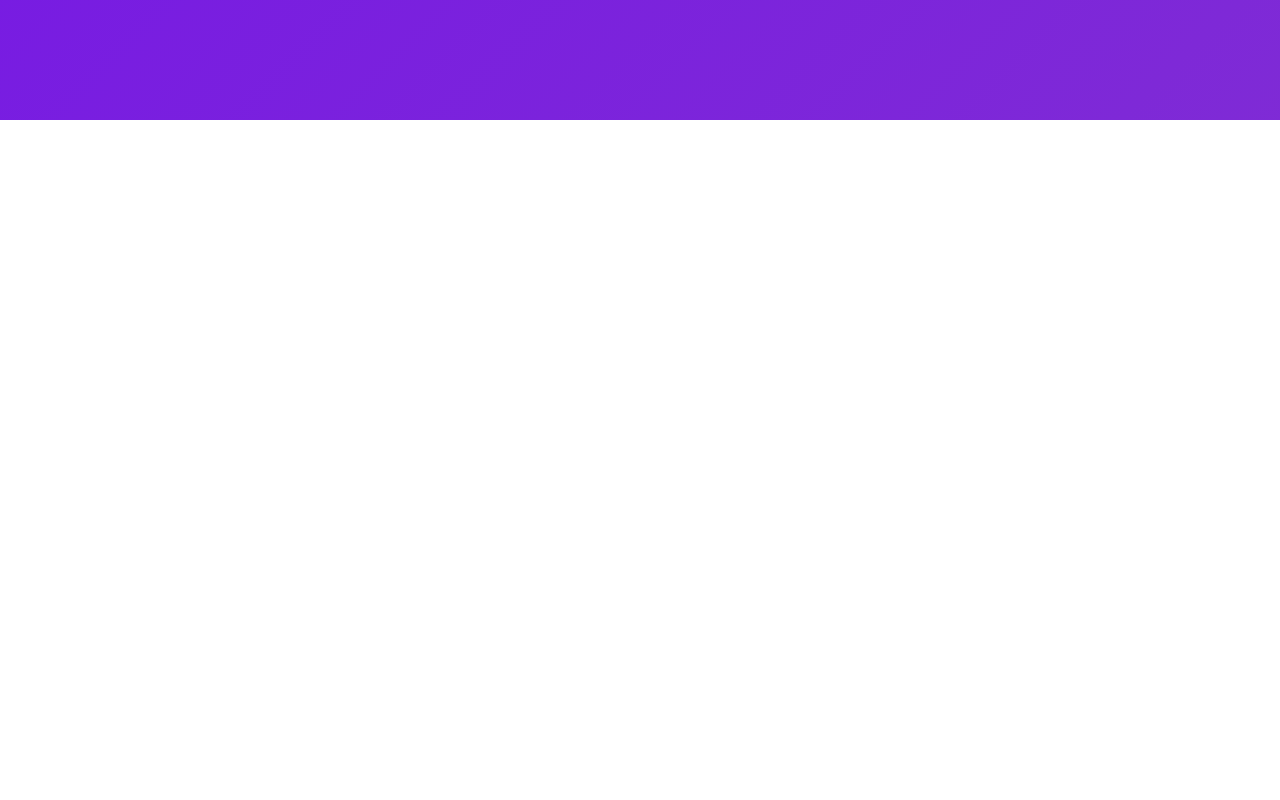
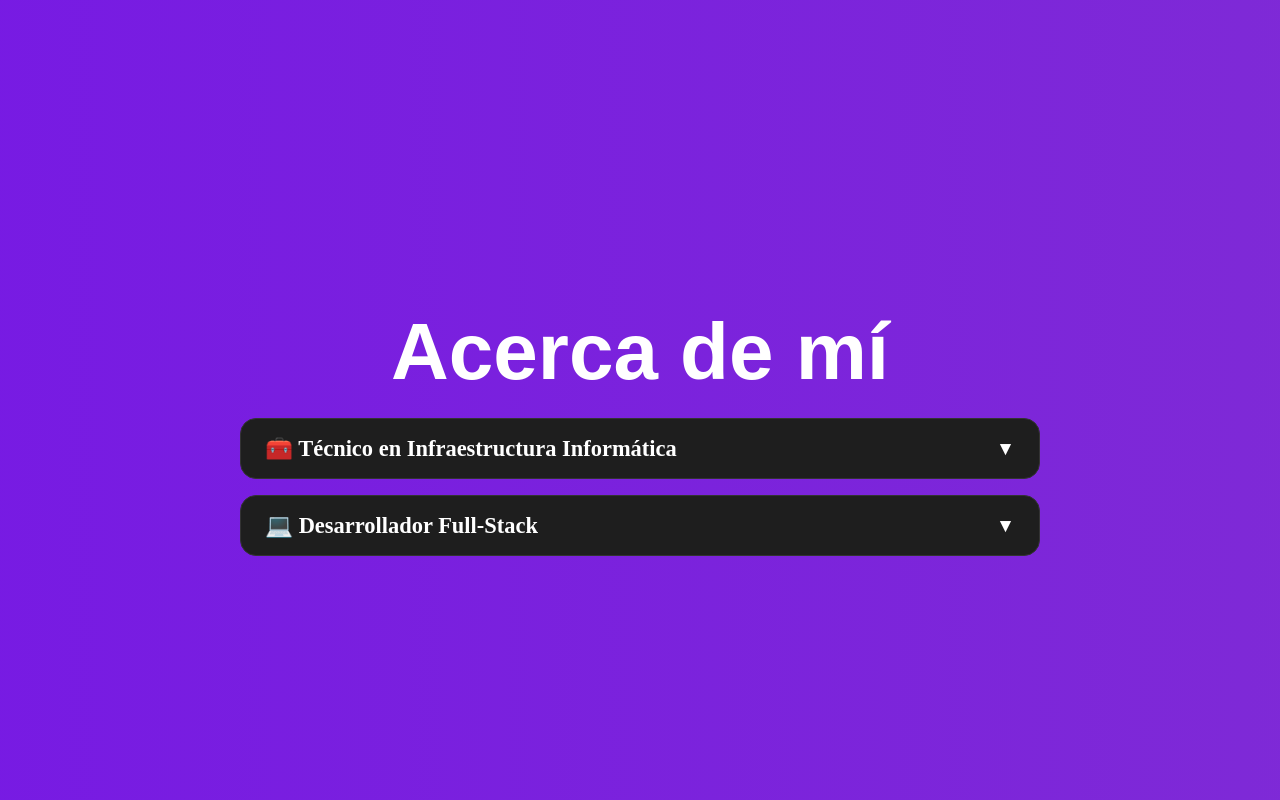
Before and after one commit to Santiago-Gauna/Mi-Portafolio, a React (Vite) app: page / in a window 1280 px wide. Shown: the part 1600-2400 px from the top of the page. Before the commit the page ends 1720 px from the top, so only its background shows below. Built offline with nearby package versions, Linux system fonts and the light colour scheme.

Commit message:
Acerca de mi

```diff
--- a/src/App.jsx
+++ b/src/App.jsx
@@ -8,6 +8,7 @@ import { DiNodejs } from "react-icons/di";
 import { FaCss3Alt } from "react-icons/fa";
 import { DiMongodb } from "react-icons/di";
 import { FaDatabase } from "react-icons/fa";
+import { Link } from "react-scroll";
 
 function App() {
   const [active, setActive] = useState(null);
@@ -59,7 +60,9 @@ function App() {
         <Icon />
       </div>
       <div className={classes.secundario}>
-        <h2 className={classes.h2pri} id='Experiencia'>Experiencia</h2>
+        <h2 className={classes.h2pri} id="Experiencia">
+          Experiencia
+        </h2>
         <div className={classes.techcontainer}>
           <div className={classes.techicons}>
             {techs.map((t) => (
@@ -80,6 +83,87 @@ function App() {
           )}
         </div>
       </div>
+      <Link id="about" className={classes.aboutSection}>
+        <h2 className={classes.h2pri}>Acerca de mí</h2>
+
+        <div className={classes.aboutContainer}>
+          <div
+            className={`${classes.aboutCard} ${
+              active === "infra" ? classes.activeCard : ""
+            }`}
+            onClick={() => setActive(active === "infra" ? null : "infra")}
+          >
+            <div className={classes.aboutHeader}>
+              <h3>🧰 Técnico en Infraestructura Informática</h3>
+              <span>{active === "infra" ? "▲" : "▼"}</span>
+            </div>
+
+            {active === "infra" && (
+              <div className={classes.aboutContent}>
+                <p>
+                  Soy técnico en infraestructura informática con 2 años de
+                  experiencia en el sector. Mi trayectoria profesional abarca
+                  una amplia gama de habilidades técnicas y un fuerte enfoque en
+                  la solución de problemas.
+                </p>
+                <ul>
+                  <li>Administración y configuración de sistemas de CCTV.</li>
+                  <li>Configuración de switches y puntos de acceso (AP).</li>
+                  <li>
+                    Gestión de firewalls Fortinet y administración de Tenant.
+                  </li>
+                  <li>Soporte técnico helpdesk.</li>
+                </ul>
+                <p>
+                  También tengo experiencia como{" "}
+                  <b>Técnico en Hardware (3 meses)</b>, realizando mantenimiento
+                  y reparación de equipos informáticos.
+                </p>
+                <p>
+                  <b>Habilidades:</b> Redes, seguridad, SQL Server, Veeam,
+                  vCenter y VMware.
+                </p>
+              </div>
+            )}
+          </div>
+          <div
+            className={`${classes.aboutCard} ${
+              active === "dev" ? classes.activeCard : ""
+            }`}
+            onClick={() => setActive(active === "dev" ? null : "dev")}
+          >
+            <div className={classes.aboutHeader}>
+              <h3>💻 Desarrollador Full-Stack</h3>
+              <span>{active === "dev" ? "▲" : "▼"}</span>
+            </div>
+
+            {active === "dev" && (
+              <div className={classes.aboutContent}>
+                <p>
+                  Actualmente me estoy formando como{" "}
+                  <b>Desarrollador Full-Stack</b> en BIOS, con sólidos
+                  conocimientos en el desarrollo de aplicaciones web modernas.
+                </p>
+                <ul>
+                  <li>JavaScript, Node.js, HTML5, CSS3 y React.</li>
+                  <li>Consumo de APIs mediante Axios.</li>
+                  <li>Diseño y prototipado en Figma.</li>
+                </ul>
+                <p>
+                  Combino mi experiencia en infraestructura con mis habilidades
+                  en desarrollo para ofrecer soluciones integrales, tanto a
+                  nivel backend como frontend.
+                </p>
+                <p>
+                  Mi objetivo es seguir creciendo como profesional, integrando
+                  la visión del técnico en infraestructura con la del
+                  desarrollador.
+                </p>
+              </div>
+            )}
+          </div>
+        </div>
+      </Link>
     </>
   );
 }
--- a/src/App.module.css
+++ b/src/App.module.css
@@ -140,6 +140,74 @@
 .iconMongo { color: #4db33d; transition: transform 0.2s ease; }
 .iconMongo:hover { transform: scale(1.2); }
 
+.aboutSection {
+  height: 100vh;
+  display: flex;
+  flex-direction: column;
+  align-items: center;
+  justify-content: flex-start;
+  color: white;
+  padding-top: 120px;
+}
+
+
+
+.aboutContainer {
+  display: flex;
+  flex-direction: column;
+  gap: 1rem;
+  width: 100%;
+  max-width: 800px;
+}
+
+.aboutCard {
+  background-color: #1e1e1e;
+  border: 1px solid #333;
+  border-radius: 1rem;
+  padding: 1rem 1.5rem;
+  cursor: pointer;
+  transition: all 0.3s ease;
+}
+
+.aboutCard:hover {
+  background-color: #2a2a2a;
+  transform: translateY(-2px);
+}
+
+.activeCard {
+  background-color: #2b2b2b;
+  border-color: #4fc3f7;
+  box-shadow: 0 0 10px rgba(79, 195, 247, 0.3);
+}
+
+.aboutHeader {
+  display: flex;
+  align-items: center;
+  justify-content: space-between;
+  font-size: 1.2rem;
+}
+
+.aboutHeader h3 {
+  margin: 0;
+  font-weight: 600;
+}
+
+.aboutContent {
+  margin-top: 1rem;
+  color: #cccccc;
+  font-size: 0.95rem;
+  line-height: 1.6;
+}
+
+.aboutContent ul {
+  margin: 0.5rem 0 1rem 1.5rem;
+}
+
+.aboutContent li {
+  margin-bottom: 0.3rem;
+}
+
+
 
 @keyframes textFadeInScale {
   0% {
--- a/src/Main.css
+++ b/src/Main.css
@@ -5,17 +5,19 @@ body {
   padding: 0;
 }
 
+
 body {
-  background: linear-gradient(
-    -45deg,
-    #812fd2,
+  margin: 0;
+  padding: 0;
+  background: linear-gradient(270deg, #812fd2,
     #7312ea,
     #6401f7,
-    #000000
-  );
-  background-size: 400% 400%;
-  animation: backgroundAnimation 15s ease infinite;
+    #000000 );
+  background-size: 600% 600%;
+  animation: backgroundAnimation 18s ease infinite;
+  color: white;
 }
+
 
 @keyframes backgroundAnimation {
   0% {
--- a/src/Nav.jsx
+++ b/src/Nav.jsx
@@ -14,7 +14,7 @@ const Nav = () => {
           Experiencia
         </Link>
         <a href="#proyectos">Proyectos</a>
-        <a href="#acerca-de-mi">Acerca de mí</a>
+        <Link to="about" smooth={true} duration={600}>Acerca de mí</Link>
       </nav>
     </header>
   );
```
